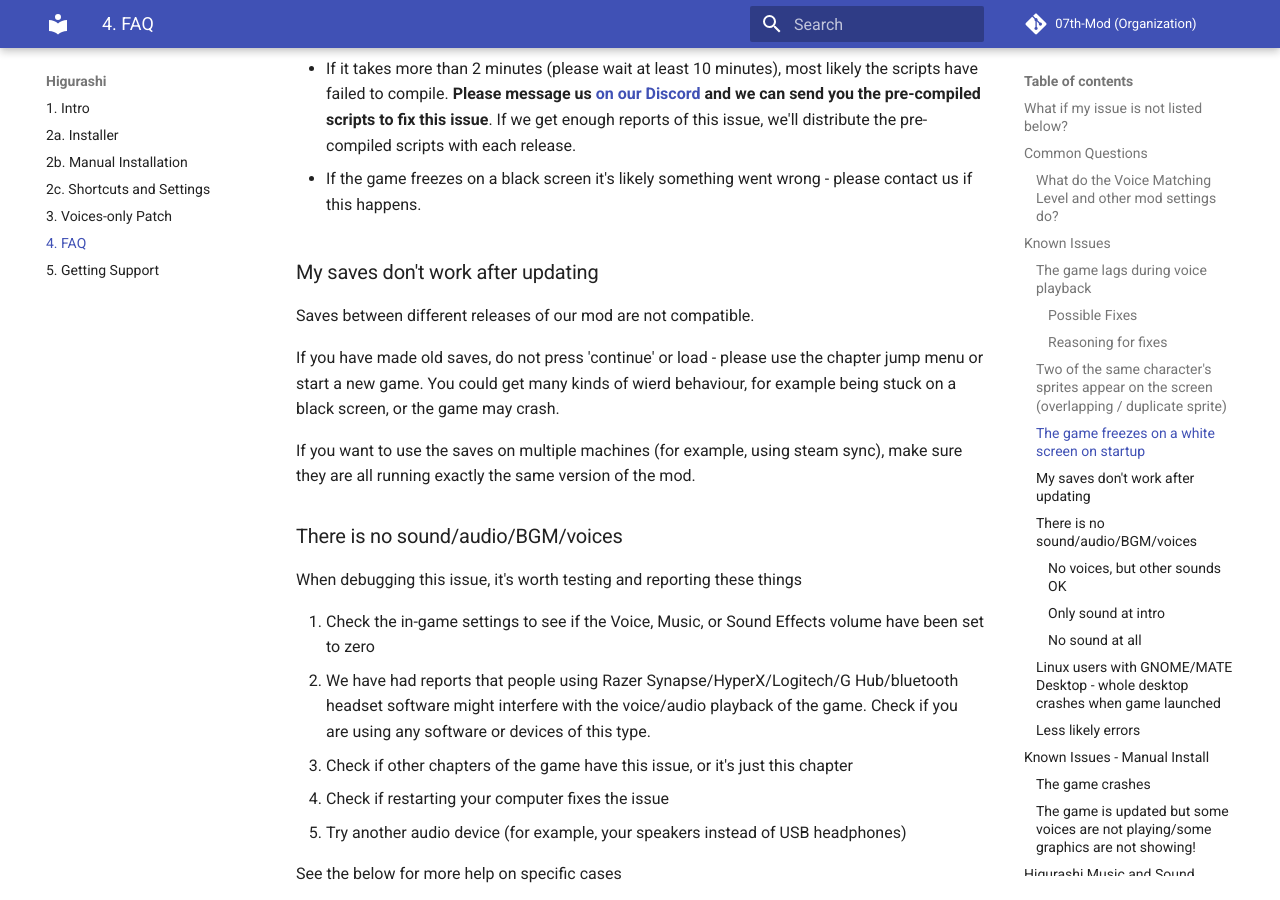
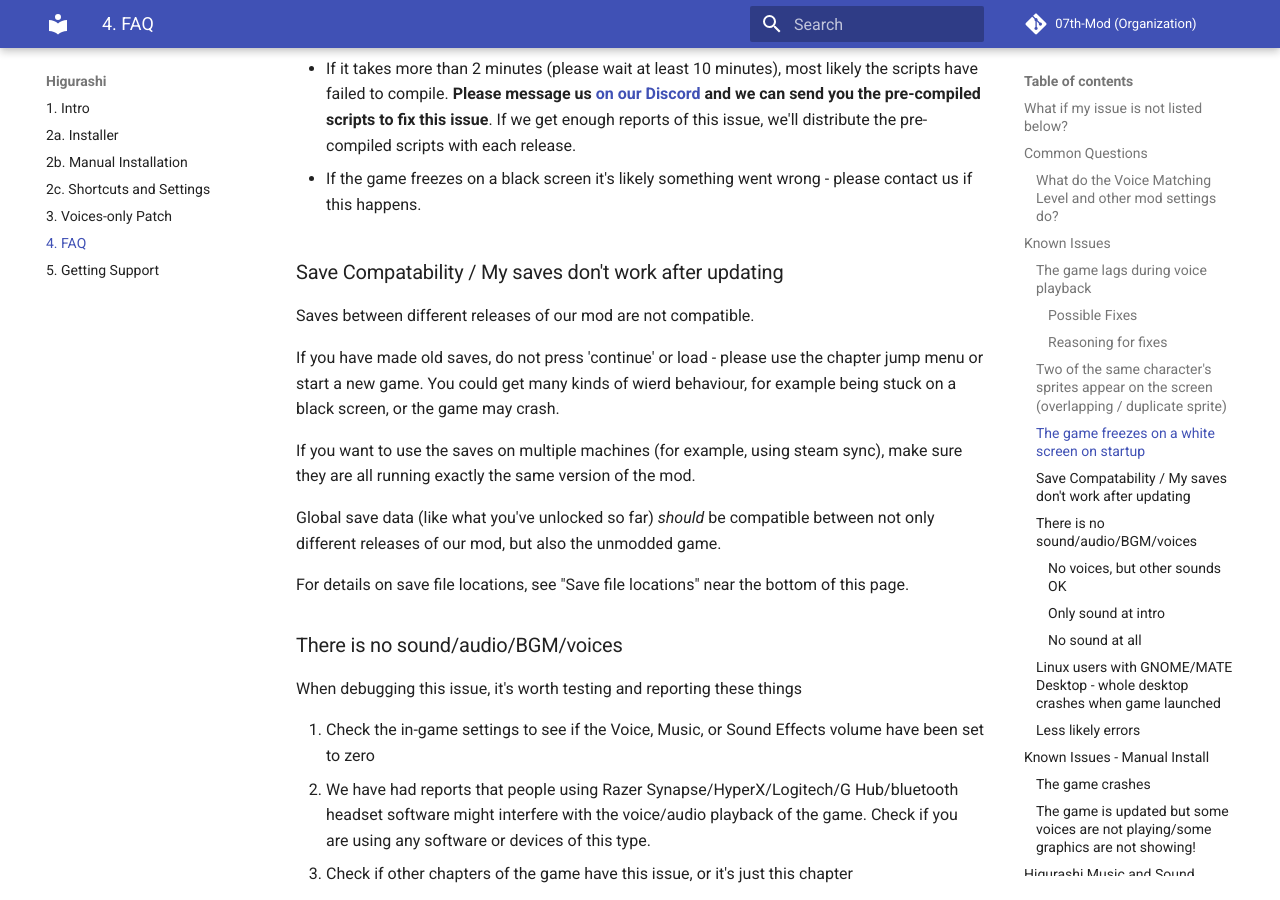
Before and after one commit to 07th-mod/wiki, an MkDocs documentation site: the page built from docs/Higurashi/FAQ.md, in a window 1280 px wide and 900 px high, scrolled down 1505 px. Built offline with MkDocs 1.6.1 and Material for MkDocs 9.7.7, drawn with Linux system fonts in a browser that asks for light colours.

Commit message:
Update Higu FAQ with info on global save data

```diff
--- a/docs/Higurashi/FAQ.md
+++ b/docs/Higurashi/FAQ.md
@@ -48,13 +48,17 @@ The first time you start the game, it is normal to 'freeze' on a white screen fo
 
 - If the game freezes on a black screen it's likely something went wrong - please contact us if this happens.
 
-### My saves don't work after updating
+### Save Compatability / My saves don't work after updating
 
 Saves between different releases of our mod are not compatible.
 
 If you have made old saves, do not press 'continue' or load - please use the chapter jump menu or start a new game. You could get many kinds of wierd behaviour, for example being stuck on a black screen, or the game may crash.
 
 If you want to use the saves on multiple machines (for example, using steam sync), make sure they are all running exactly the same version of the mod.
+
+Global save data (like what you've unlocked so far) *should* be compatible between not only different releases of our mod, but also the unmodded game.
+
+For details on save file locations, see "Save file locations" near the bottom of this page.
 
 ### There is no sound/audio/BGM/voices
 
```
